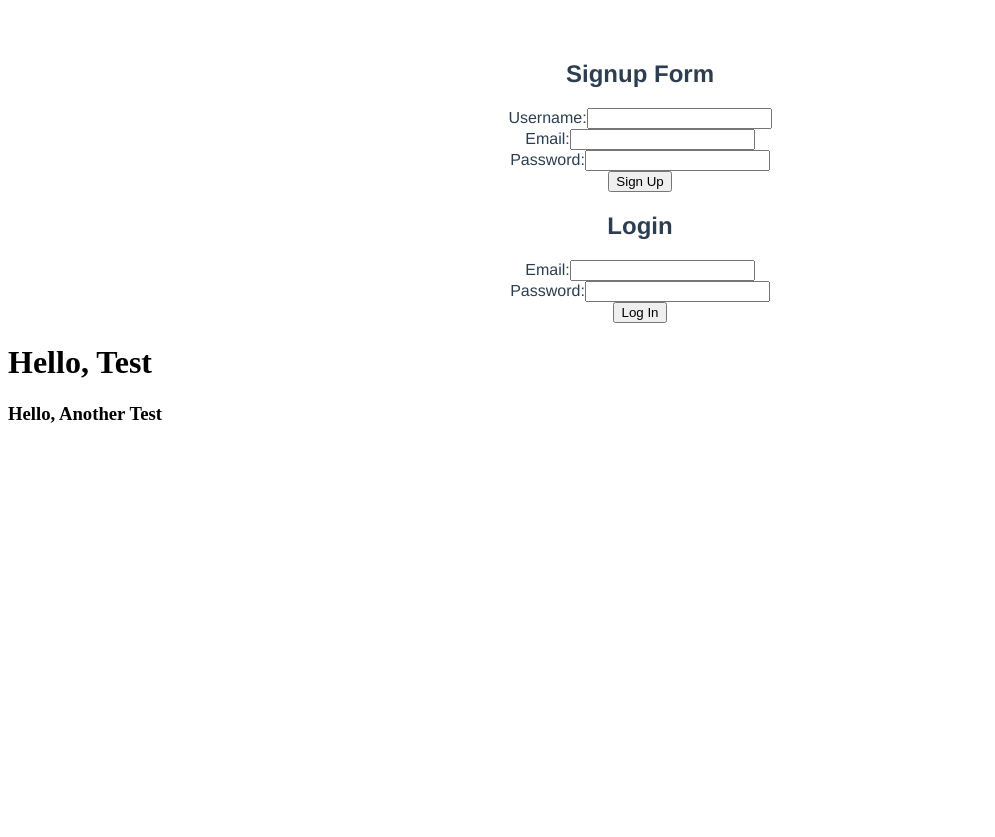
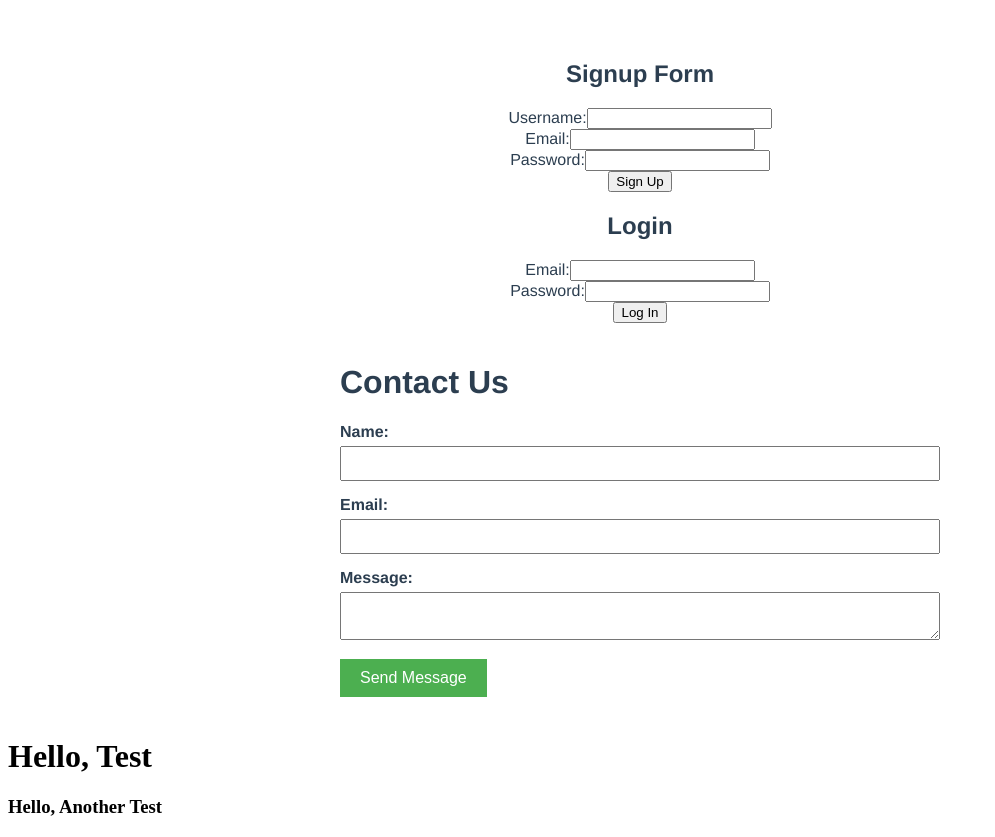
Before and after one commit to Cary-Grind/HackRPI-caryGrind, a Vue app in the folder loo_locator/: page / in a window 1280 px wide. Shown: the whole page, without its empty margins (0-995 px from the left). Before the commit the page ends 800 px from the top, so only its background shows below. Built offline with nearby package versions, Linux system fonts and the light colour scheme.

Commit message:
Contact Us

```diff
--- a/loo_locator/src/App.vue
+++ b/loo_locator/src/App.vue
@@ -2,18 +2,21 @@
   <div id="app">
     <SignupForm />
     <LogIn />
+    <ContactUs />
   </div>
 </template>
 
 <script>
 import SignupForm from './components/SignupForm.vue';
 import LogIn from './components/login.vue';
+import ContactUs from './components/ContactUs.vue';
 
 export default {
   name: 'App',
   components: {
     SignupForm,
     LogIn,
+    ContactUs,
   },
 };
 </script>
@@ -32,3 +35,4 @@ export default {
 </style>
 <router-link to="/signup">Signup</router-link>
 <router-link to="/login">Login</router-link>
+<router-link to="/contact">Contact Us</router-link>
--- /dev/null
+++ b/loo_locator/src/components/ContactUs.vue
@@ -0,0 +1,102 @@
+<template>
+    <div class="contact-us">
+        <h1>Contact Us</h1>
+        <form @submit.prevent="submitForm">
+            <div class="form-group">
+                <label for="name">Name:</label>
+                <input type="text" v-model="form.name" id="name" required />
+            </div>
+            <div class="form-group">
+                <label for="email">Email:</label>
+                <input type="email" v-model="form.email" id="email" required />
+            </div>
+            <div class="form-group">
+                <label for="message">Message:</label>
+                <textarea id="message" v-model="form.message" required></textarea>
+            </div>
+            <button type="submit">Send Message</button>
+        </form>
+        <p v-if="successMessage" class="success">{{ successMessage }}</p>
+        <p v-if="errorMessage" class="error">{{ errorMessage }}</p>
+    </div>
+</template>
+<script>
+import axios from 'axios';
+
+export default {
+  name: 'ContactUs',
+  data() {
+    return {
+      form: {
+        name: '',
+        email: '',
+        message: '',
+      },
+      successMessage: '',
+      errorMessage: '',
+    };
+  },
+  methods: {
+    async submitForm() {
+      try {
+        // Make a POST request to your backend endpoint
+        const response = await axios.post('http://localhost:3000/contact', this.form);
+        this.successMessage = 'Your message has been sent successfully!';
+        this.errorMessage = '';
+        console.log(response.data); // Log response from the server
+      } catch (error) {
+        this.errorMessage = error.response ? error.response.data.message : 'An error occurred';
+        this.successMessage = '';
+      }
+    },
+  },
+};
+</script>
+
+<style scoped>
+.contact-us {
+  max-width: 600px;
+  margin: 0 auto;
+  padding: 20px;
+  text-align: left;
+}
+
+.form-group {
+  margin-bottom: 15px;
+}
+
+label {
+  display: block;
+  font-weight: bold;
+}
+
+input, textarea {
+  width: 100%;
+  padding: 8px;
+  margin-top: 5px;
+  box-sizing: border-box;
+}
+
+button {
+  background-color: #4CAF50;
+  color: white;
+  border: none;
+  padding: 10px 20px;
+  cursor: pointer;
+  font-size: 16px;
+}
+
+button:hover {
+  background-color: #45a049;
+}
+
+.success {
+  color: green;
+  margin-top: 10px;
+}
+
+.error {
+  color: red;
+  margin-top: 10px;
+}
+</style>
--- a/loo_locator/src/main.js
+++ b/loo_locator/src/main.js
@@ -4,6 +4,3 @@ import App from './App.vue'
 
 const app = createApp(App);
 app.mount('#app');
-
-
-console.log("Poo");
```
